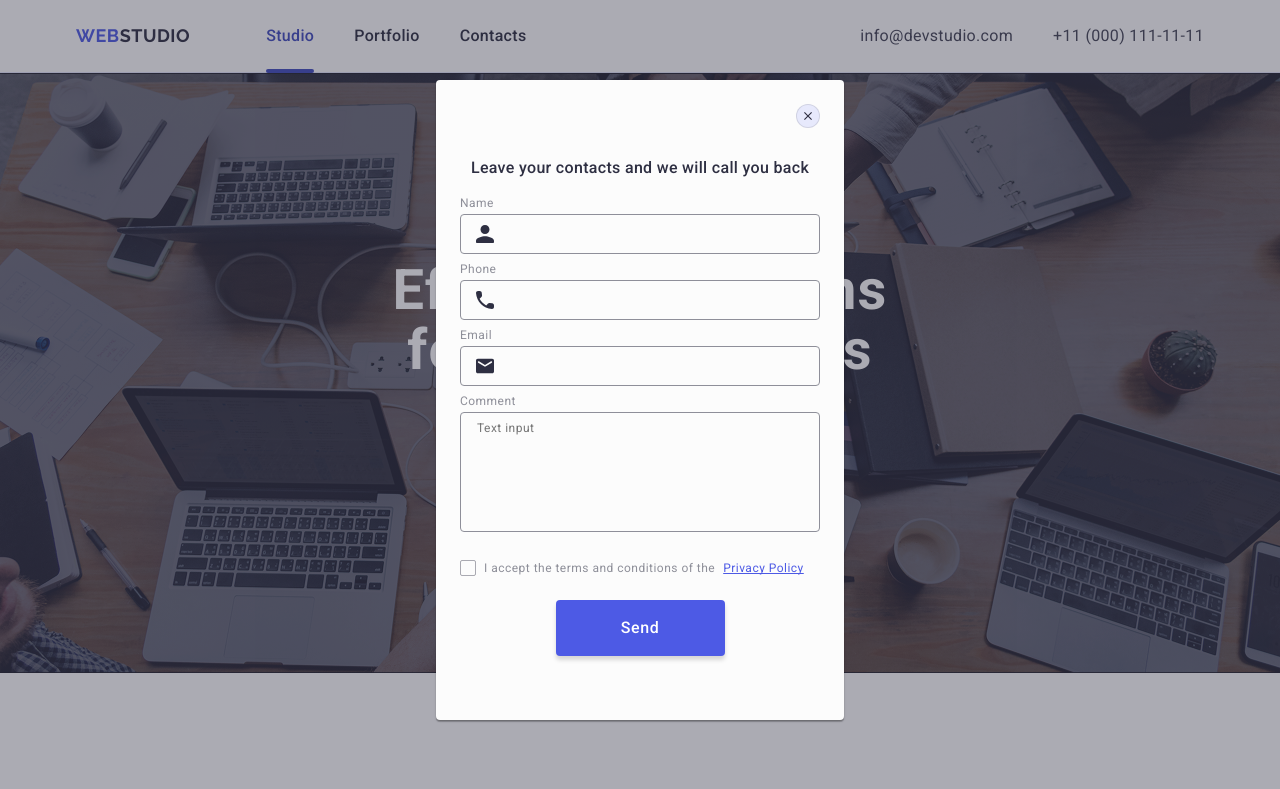
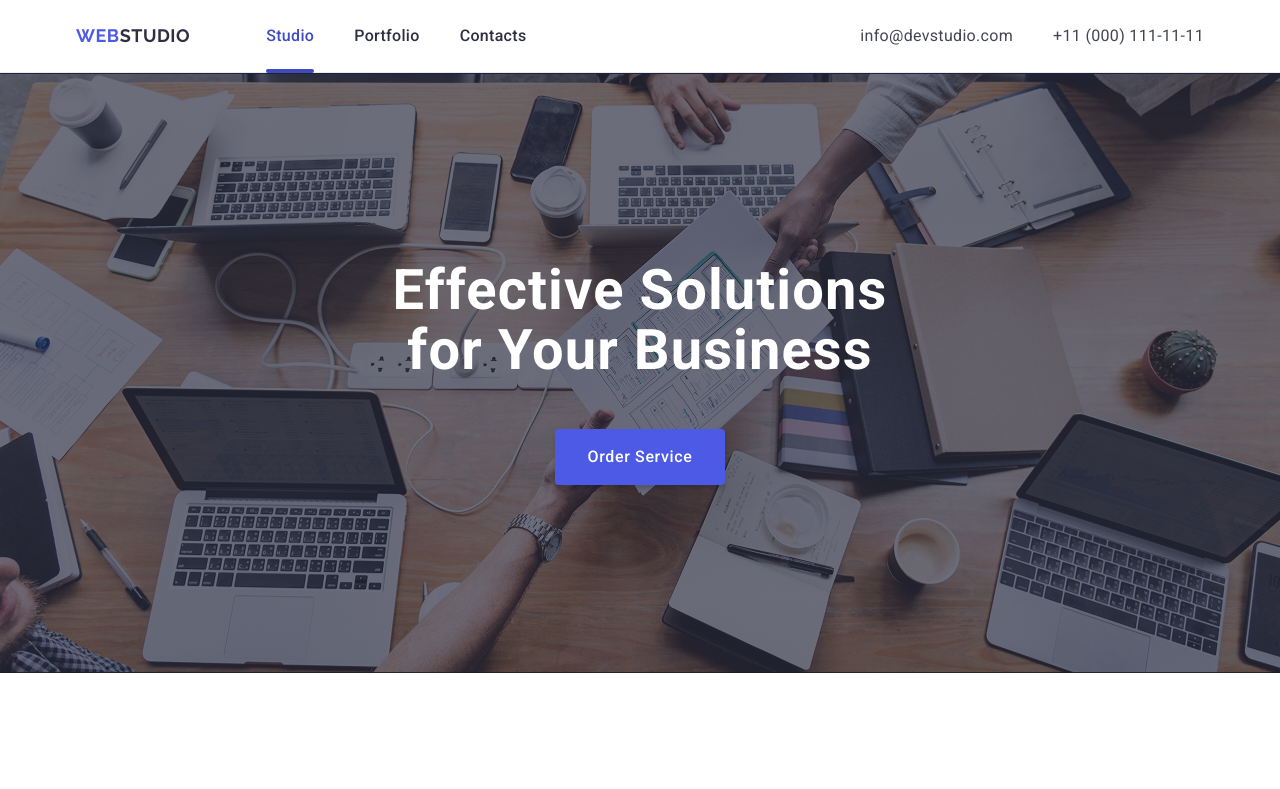
Before and after one commit to sofiapaplik/goit-markup-hw-05, a plain HTML site: page index.html in a window 1280 px wide. Shown: the top 789 px of the page. Drawn offline with nearby package versions, Linux system fonts and the light colour scheme.

Commit message:
add changes

```diff
--- a/index.html
+++ b/index.html
@@ -504,7 +504,7 @@
       </div>
     </footer>
 
-    <div class="backdrop is-open">
+    <div class="backdrop">
       <div class="modal">
         <button class="close-button" type="button">
           <svg class="modal-close" width="8" height="8">
@@ -514,8 +514,8 @@
         <p class="modal-text">Leave your contacts and we will call you back</p>
         <form class="modal-form">
           <div class="modal-container">
-            <label class="modal-label"> Name</label>
-            <div class="modal-input-container" for="user-name">
+            <label class="modal-label" for="user-name"> Name</label>
+            <div class="modal-input-container">
               <input
                 class="modal-input"
                 type="text"
@@ -528,8 +528,8 @@
             </div>
           </div>
           <div class="modal-container">
-            <label class="modal-label"> Phone</label>
-            <div class="modal-input-container" for="user-phone">
+            <label class="modal-label" for="user-phone"> Phone</label>
+            <div class="modal-input-container">
               <input
                 class="modal-input"
                 type="tel"
```
